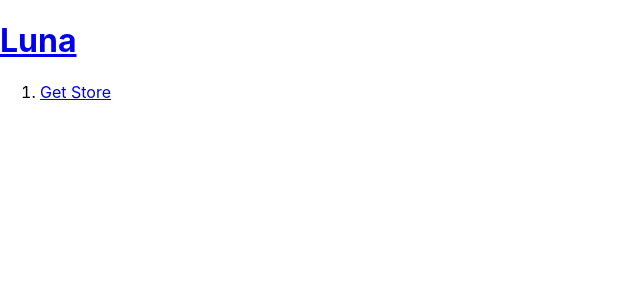
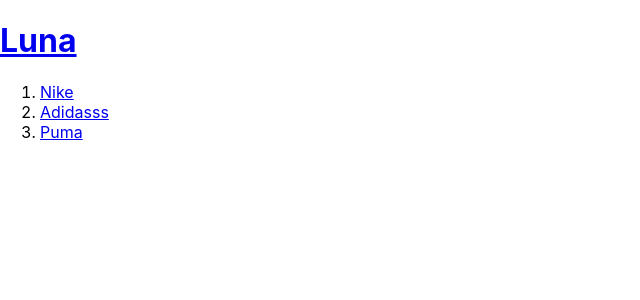
Before and after one commit to kimhaeil/Luna, a React (Create React App) app in the folder lunaclient/: page / in a window 1280 px wide. Shown: the top 300 px of the page, without its empty margins (0-640 px from the left). Built offline with nearby package versions, Linux system fonts and the light colour scheme.

Commit message:
- react event 기능 테스트 - props 기능 테스트

```diff
--- a/lunaclient/src/App.js
+++ b/lunaclient/src/App.js
@@ -2,25 +2,47 @@
 import './App.css';
 
 
-function Header(){
+function Header(props){
     return  <header>
-                <h1><a href="/">Luna</a></h1>
+                <h1><a href="/" onClick={function(event){
+                  event.preventDefault();
+                  props.onChangeMode()
+                }}>Luna</a></h1>
             </header>
 }
 
-function Nav(){
+function Nav(props){
+  const brands = []
+  for(let i=0; i<props.items.length; i++){
+    let c = props.items[i];
+    brands.push(<li>
+                    <a id={c.id} href={'/read/'+c.id} onClick={event=>{
+                      event.preventDefault();
+                      props.onChangeMode(event.target.id);
+                    }} >{c.contents}</a>
+                </li>);
+  }
     return  <nav>
                 <ol>
-                    <li><a href="getStroes">Get Store</a></li>
+                   {brands}
                 </ol>
              </nav>
 }
 
 function App() {
+  const items = [
+    {id: 1, contents:'Nike'},
+    {id: 2, contents:'Adidasss'},
+    {id: 3, contents:'Puma'}
+  ]
   return (
     <div>
-        <Header></Header>
-        <Nav></Nav>
+        <Header onChangeMode = {function(){
+          alert("Header");
+        }}></Header>
+        <Nav items={items} onChangeMode={(id) => {
+          alert(id);
+        }}></Nav>
     </div>
   );
 }
```
